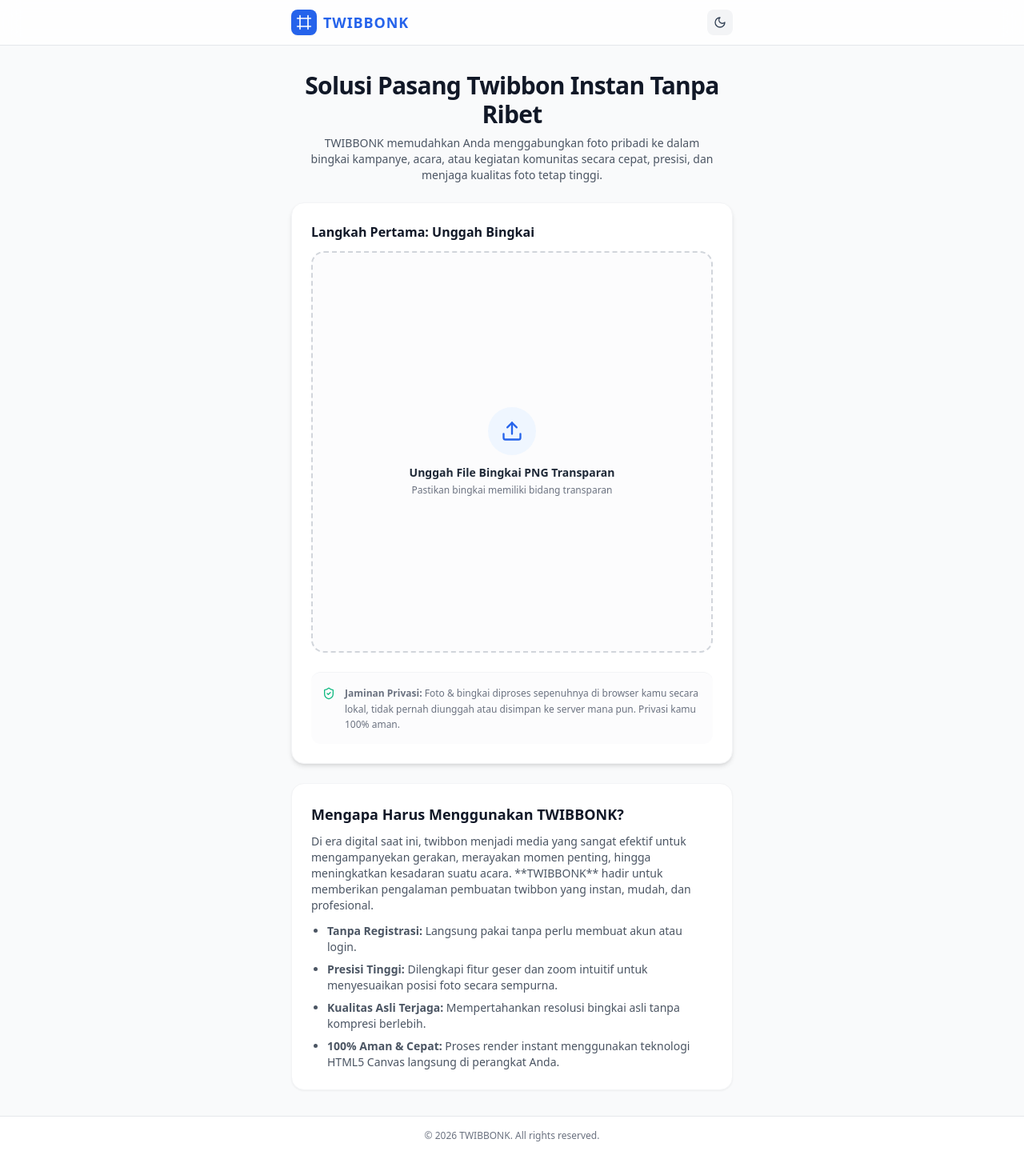
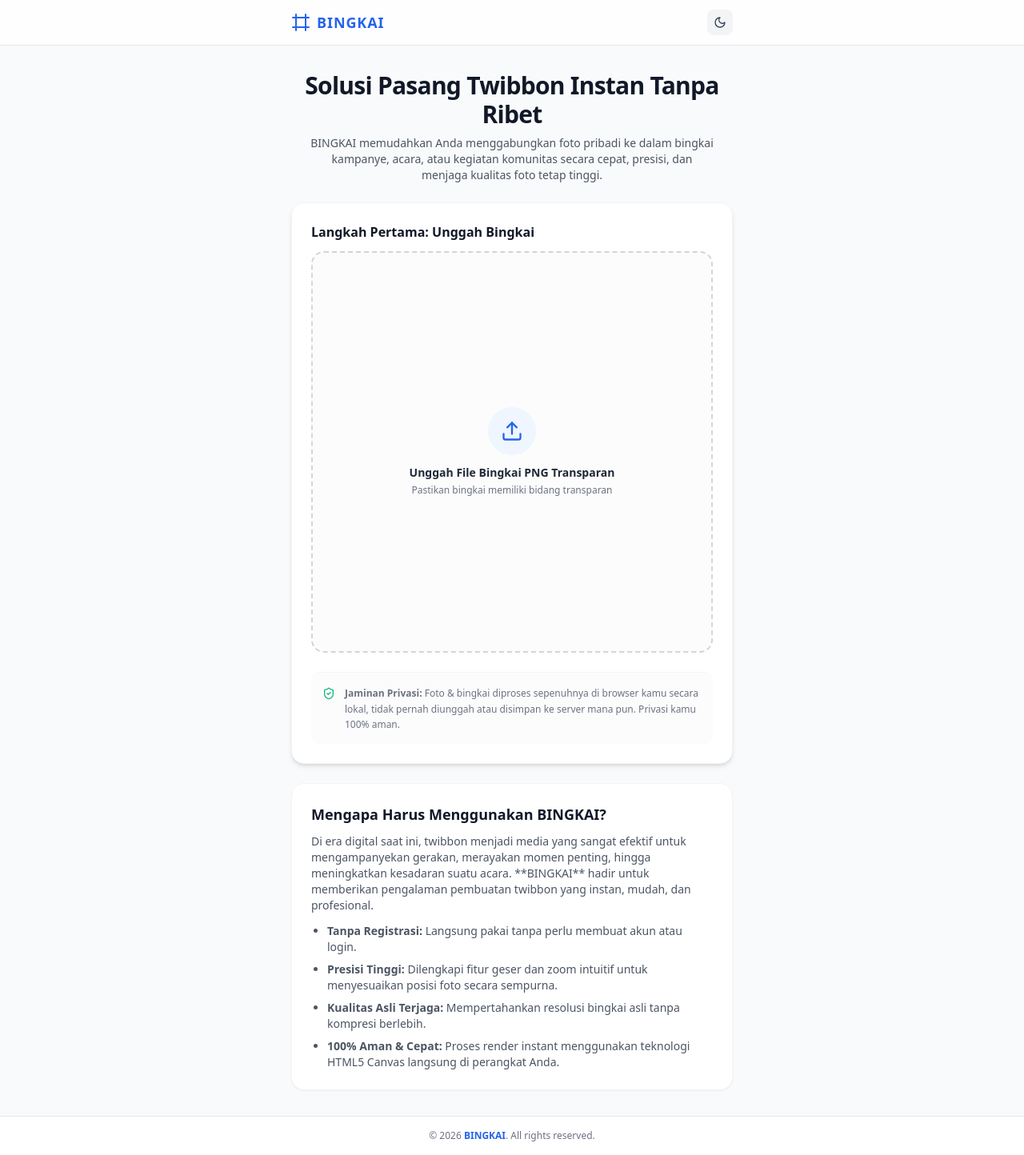
Before and after one commit to verdoank/bingkai, a React (Vite) app: page / in a window 1280 px wide. Shown: the whole page at 80% size. Built offline with nearby package versions, Linux system fonts and the light colour scheme.

Commit message:
Update App.jsx

```diff
--- a/src/App.jsx
+++ b/src/App.jsx
@@ -155,10 +155,6 @@
 
   }, [frameImg, userImg, position, scale, isInteracting, frameDimensions, isLocked]);
 
-  /**
-   * Helper internal untuk mengambil Canvas yang sudah diberi Watermark
-   * Tanpa mempengaruhi atau memicu kedipan pada Canvas UI layar
-   */
   const getCanvasWithWatermark = () => {
     if (!canvasRef.current) return null;
 
@@ -167,10 +163,8 @@
     exportCanvas.height = canvasRef.current.height;
     const ctx = exportCanvas.getContext('2d');
 
-    // Salin hasil canvas utama
     ctx.drawImage(canvasRef.current, 0, 0);
 
-    // Tambahkan Watermark di Pojok Kanan Bawah
     const fontSize = Math.max(14, Math.round(exportCanvas.width * 0.022));
     const padding = Math.max(16, Math.round(exportCanvas.width * 0.025));
 
@@ -179,14 +173,13 @@
     ctx.textAlign = 'right';
     ctx.textBaseline = 'bottom';
 
-    // Shadow tipis agar teks watermark tetap terlihat jelas di latar terang maupun gelap
     ctx.shadowColor = 'rgba(0, 0, 0, 0.6)';
     ctx.shadowBlur = 6;
     ctx.shadowOffsetX = 1;
     ctx.shadowOffsetY = 1;
 
     ctx.fillStyle = 'rgba(255, 255, 255, 0.85)';
-    ctx.fillText('twibbonk.web.app', exportCanvas.width - padding, exportCanvas.height - padding);
+    ctx.fillText('bingkai.app', exportCanvas.width - padding, exportCanvas.height - padding);
     ctx.restore();
 
     return exportCanvas;
@@ -256,7 +249,6 @@
     }, 1000);
   };
 
-  // Unduh Gambar (Menggunakan Canvas Ber-Watermark)
   const handleDownload = () => {
     const exportCanvas = getCanvasWithWatermark();
     if (!exportCanvas) return;
@@ -269,7 +261,6 @@
     setAlert({ type: 'success', message: 'Twibbon berhasil diunduh dan tersimpan di perangkat kamu!' });
   };
 
-  // Bagikan Gambar (Menggunakan Canvas Ber-Watermark)
   const handleShare = async () => {
     const exportCanvas = getCanvasWithWatermark();
     if (!exportCanvas) return;
@@ -280,7 +271,7 @@
         try {
           await navigator.share({
             title: 'Twibbon Saya',
-            text: 'Lihat twibbon keren yang saya buat di TWIBBONK!',
+            text: 'Lihat twibbon keren yang saya buat di BINGKAI!',
             files: [file],
           });
           setAlert({ type: 'success', message: 'Menu berbagi berhasil dibuka!' });
@@ -310,17 +301,23 @@
       {/* NAVBAR */}
       <nav className="sticky top-0 z-50 bg-white/80 dark:bg-slate-900/80 backdrop-blur-md border-b border-gray-200 dark:border-slate-800">
         <div className="max-w-[600px] mx-auto px-4 sm:px-6 h-14 flex items-center justify-between">
-          <div className="flex items-center space-x-2">
-            <div className="p-1.5 bg-blue-600 rounded-lg text-white shadow-sm">
-              <Frame className="w-5 h-5" />
-            </div>
-            <span className="text-lg font-black tracking-wider text-blue-600 dark:text-blue-400">
-              TWIBBONK
+
+          {/* LINK ANCHOR KANONIKAL LOGO & BRAND */}
+          <a
+            href="/"
+            className="flex items-center space-x-2 group decoration-0"
+            title="BINGKAI - Beranda"
+          >
+            <Frame className="w-6 h-6 text-blue-600 dark:text-blue-400 group-hover:rotate-12 transition-transform duration-300" />
+            <span className="text-lg font-black tracking-wider text-blue-600 dark:text-blue-400 group-hover:text-blue-700 dark:group-hover:text-blue-300 transition-colors">
+              BINGKAI
             </span>
-          </div>
+          </a>
+
           <button
             onClick={toggleTheme}
             className="p-2 rounded-lg bg-gray-100 dark:bg-slate-800 text-gray-600 dark:text-gray-300 hover:bg-gray-200 dark:hover:bg-slate-700 transition-all"
+            aria-label="Toggle Mode Gelap/Terang"
           >
             {darkMode ? <Sun className="w-4 h-4 text-amber-400" /> : <Moon className="w-4 h-4 text-slate-700" />}
           </button>
@@ -336,7 +333,7 @@
             Solusi Pasang Twibbon Instan Tanpa Ribet
           </h1>
           <p className="text-gray-600 dark:text-gray-400 text-xs sm:text-sm leading-relaxed max-w-lg mx-auto">
-            TWIBBONK memudahkan Anda menggabungkan foto pribadi ke dalam bingkai kampanye, acara, atau kegiatan komunitas secara cepat, presisi, dan menjaga kualitas foto tetap tinggi.
+            BINGKAI memudahkan Anda menggabungkan foto pribadi ke dalam bingkai kampanye, acara, atau kegiatan komunitas secara cepat, presisi, dan menjaga kualitas foto tetap tinggi.
           </p>
         </header>
 
@@ -467,7 +464,6 @@
                       </div>
                     )}
 
-                    {/* Container canvas */}
                     <div
                       style={{ aspectRatio: canvasAspectRatio }}
                       className={`relative w-full bg-checkered rounded-2xl overflow-hidden touch-none ${
@@ -506,7 +502,6 @@
                         </button>
                       )}
 
-                      {/* AREA TOMBOL SEJAJAR KOTAK & FLEKSIBEL */}
                       {isLocked && (
                         <div className="flex items-center gap-2.5 w-full">
                           <button
@@ -558,10 +553,10 @@
         {/* ARTIKEL SEO / INFORMASI */}
         <article className="bg-white dark:bg-slate-800 rounded-2xl p-5 sm:p-6 border border-gray-100 dark:border-slate-700 shadow-sm text-gray-600 dark:text-gray-300 text-xs sm:text-sm leading-relaxed text-left w-full">
           <h2 className="text-base sm:text-lg font-bold text-gray-900 dark:text-white mb-2.5">
-            Mengapa Harus Menggunakan TWIBBONK?
+            Mengapa Harus Menggunakan BINGKAI?
           </h2>
           <p className="mb-3">
-            Di era digital saat ini, twibbon menjadi media yang sangat efektif untuk mengampanyekan gerakan, merayakan momen penting, hingga meningkatkan kesadaran suatu acara. **TWIBBONK** hadir untuk memberikan pengalaman pembuatan twibbon yang instan, mudah, dan profesional.
+            Di era digital saat ini, twibbon menjadi media yang sangat efektif untuk mengampanyekan gerakan, merayakan momen penting, hingga meningkatkan kesadaran suatu acara. **BINGKAI** hadir untuk memberikan pengalaman pembuatan twibbon yang instan, mudah, dan profesional.
           </p>
           <ul className="list-disc pl-5 space-y-2">
             <li><strong>Tanpa Registrasi:</strong> Langsung pakai tanpa perlu membuat akun atau login.</li>
@@ -573,10 +568,19 @@
 
       </main>
 
-      {/* FOOTER */}
+      {/* FOOTER DENGAN LINK ANCHOR STANDAR */}
       <footer className="border-t border-gray-200 dark:border-slate-800 bg-white dark:bg-slate-900 py-4 text-center text-xs text-gray-500 dark:text-gray-400">
         <div className="max-w-[600px] mx-auto px-4">
-          <p>© {new Date().getFullYear()} TWIBBONK. All rights reserved.</p>
+          <p>
+            © {new Date().getFullYear()}{' '}
+            <a
+              href="/"
+              className="font-bold text-blue-600 dark:text-blue-400 hover:underline"
+            >
+              BINGKAI
+            </a>
+            . All rights reserved.
+          </p>
         </div>
       </footer>
 
```
